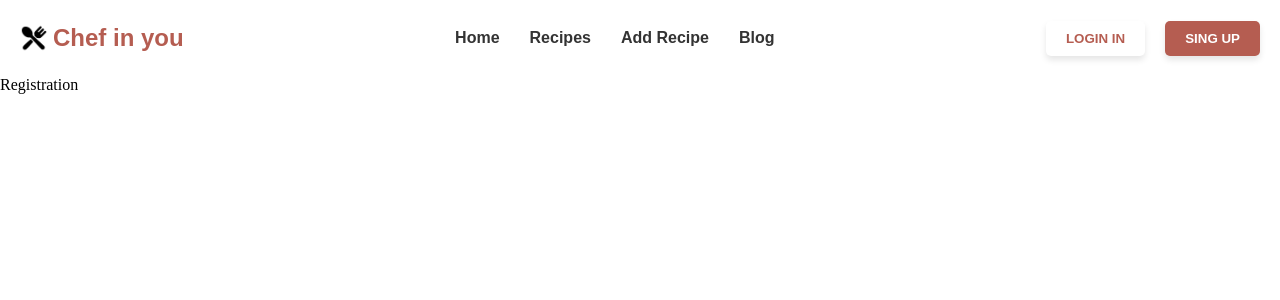
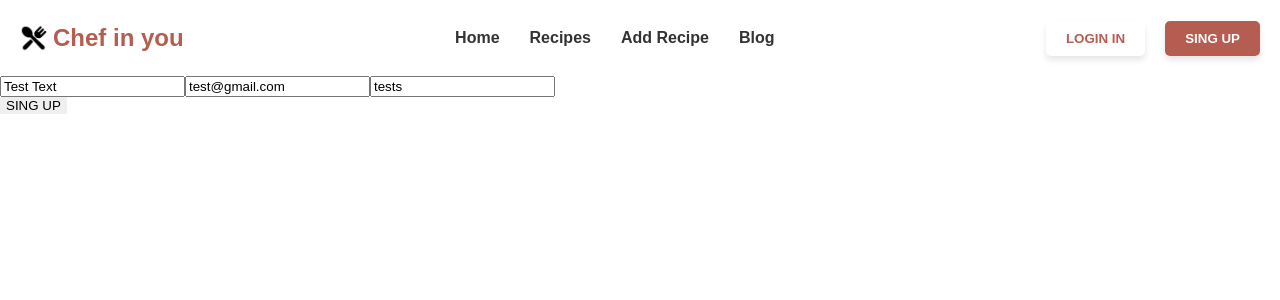
Before and after one commit to onikaChorba/chef-in-you-front, a React (Create React App) app: page /registration in a window 1280 px wide. Shown: the top 300 px of the page. Built offline with nearby package versions, Linux system fonts and the light colour scheme; no server answers.

Commit message:
feat: registaration

```diff
--- a/src/components/form/registration/registration.tsx
+++ b/src/components/form/registration/registration.tsx
@@ -1,6 +1,37 @@
-import React from "react"
+import React from "react";
+import { useForm } from 'react-hook-form';
+import { useDispatch, useSelector } from "react-redux";
+import { AppDispatch } from "../../../redux/store.ts";
+import { fetchRegister, selectIsAuth } from "../../../redux/slices/auth.ts";
+
 export const Registration = () => {
+  const isAuth = useSelector(selectIsAuth);
+  const dispatch = useDispatch<AppDispatch>();
+
+  const { register, handleSubmit, setError, formState: { errors, isValid } } = useForm({
+    defaultValues: {
+      fullName: "Test Text",
+      email: "test@gmail.com",
+      password: "tests"
+    },
+    mode: "onChange"
+  });
+
+  const onSubmit = async (values: { fullName: string, email: string; password: string }) => {
+    await dispatch(fetchRegister(values));
+  };
+
   return (
-    <>Registration</>
+    <form onSubmit={handleSubmit(onSubmit)}>
+      <input placeholder="full name" {...register('fullName', { required: 'Write full name' })} type="text" />
+      {errors.fullName?.message}
+      <input placeholder="email" {...register('email', { required: 'Write email' })} type="email" />
+      {errors.email?.message}
+      <input placeholder="password" {...register('password', { required: 'Write password please' })} />
+      {errors.password?.message}
+      <button className='button' type='submit'>
+        Sing Up
+      </button>
+    </form>
   )
 }
--- a/src/components/recipe/recipe.tsx
+++ b/src/components/recipe/recipe.tsx
@@ -1,9 +1,10 @@
 import React, { useEffect, useState } from "react";
 import { useParams } from "react-router-dom";
+import { TRecipe } from "../../types/index.ts";
 import axios from '../../axios.ts';
 
 export const RecipeDetails = () => {
-  const [data, setData] = useState<any>(null);
+  const [data, setData] = useState<TRecipe | null>(null);
   const { id } = useParams();
 
   useEffect(() => {
@@ -25,6 +26,7 @@ export const RecipeDetails = () => {
         <div>
           <h1>{data.title}: {data._id}</h1>
           <p>{data.text}</p>
+          <p>{data.user}</p>
           <button>Remove recipe</button>
         </div>
       ) : (
--- a/src/redux/slices/auth.ts
+++ b/src/redux/slices/auth.ts
@@ -1,14 +1,15 @@
 import { createSlice, createAsyncThunk } from "@reduxjs/toolkit";
 import axios from "../../axios.ts";
 import { RootState } from "../store";
-
-interface LoginParams {
-  email: string;
-  password: string;
-}
+import { LoginParams, RegisterParams } from "../../types/index.ts";
 
 export const fetchLogin = createAsyncThunk('auth/fetchLogin', async (params: LoginParams) => {
   const { data } = await axios.post('/login', params);
+  return data;
+});
+
+export const fetchRegister = createAsyncThunk('auth/fetchRegister', async (params: RegisterParams) => {
+  const { data } = await axios.post('/registration', params);
   return data;
 });
 
@@ -16,7 +17,6 @@ export const fetchAuthMe = createAsyncThunk('auth/fetchAuthMe', async () => {
   const { data } = await axios.get('/me');
   return data;
 });
-
 
 const initialState = {
   isAuth: false,
@@ -62,6 +62,20 @@ const authSlice = createSlice({
         state.status = 'error';
         state.data = null;
       })
+
+      .addCase(fetchRegister.pending, (state) => {
+        state.status = 'loading';
+        state.data = null;
+      })
+      .addCase(fetchRegister.fulfilled, (state, action) => {
+        state.isAuth = true;
+        state.status = 'loaded';
+        state.data = action.payload;
+      })
+      .addCase(fetchRegister.rejected, (state) => {
+        state.status = 'error';
+        state.data = null;
+      })
   }
 })
 export const selectIsAuth = (state: RootState) => state.auth.isAuth;
--- /dev/null
+++ b/src/types/index.ts
@@ -0,0 +1,27 @@
+export type LoginParams = {
+  email: string;
+  password: string;
+}
+
+export type RegisterParams = {
+  fullName: string;
+  email: string;
+  password: string;
+  avatarUrl?: string;
+}
+
+export type TUser = {
+  email: string,
+  fullName: string,
+  passwordHash: string,
+  avatarUrl?: string | null;
+}
+
+export type TRecipe = {
+  _id: string,
+  title: string,
+  text: string,
+  imageUrl: string,
+  tags: Array<string>,
+  user: string,
+}
```
